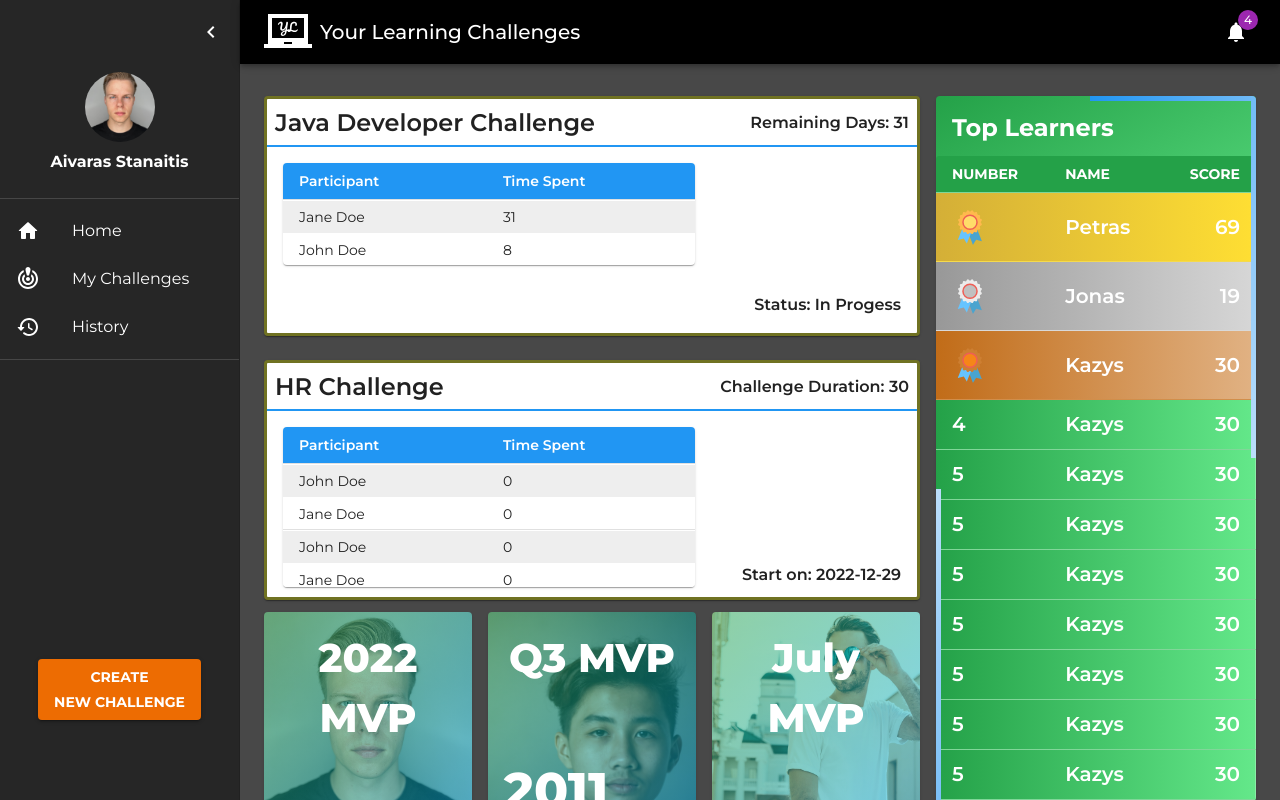
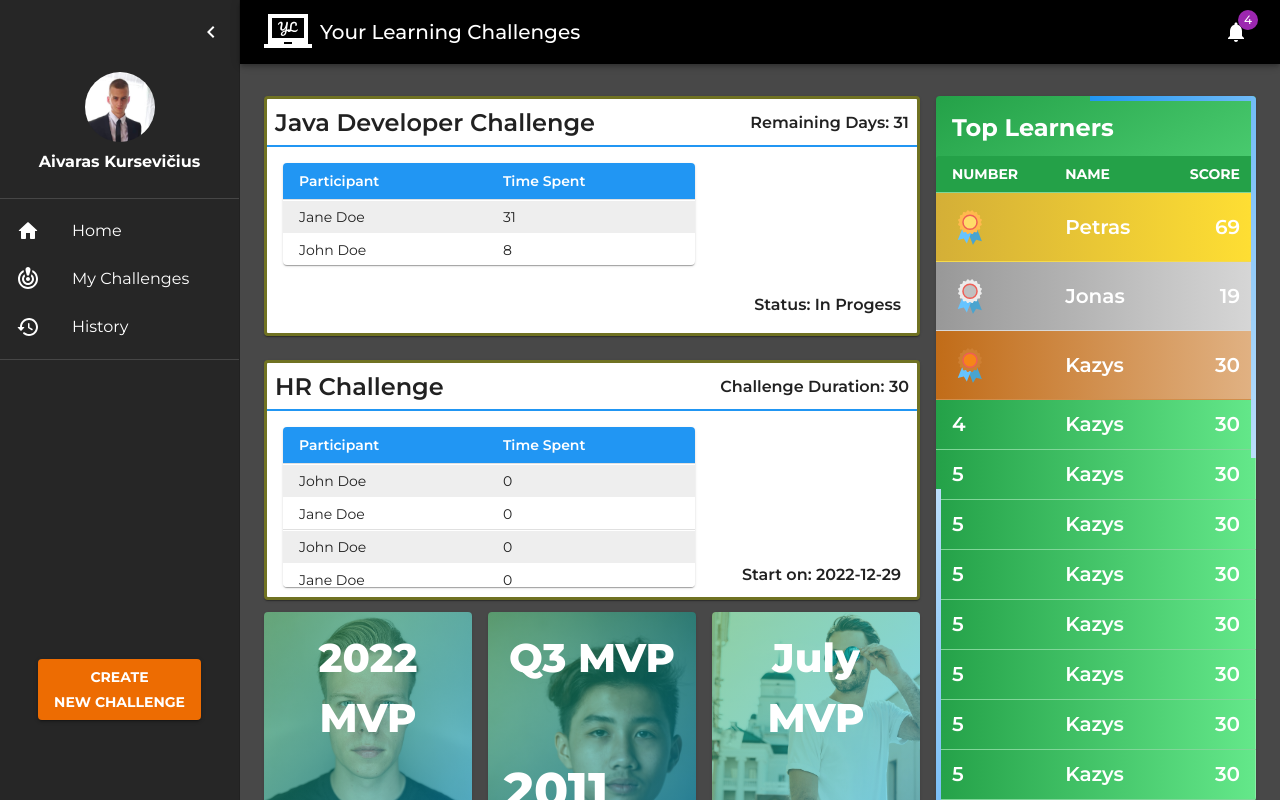
Before and after one commit to aivaraskurseviciusltu/HACKATHON2022, a React (Create React App) app in the folder my-app/: page / in a window 1280 px wide. Built offline with nearby package versions, Linux system fonts and the light colour scheme.

Commit message:
Aivaras K update

```diff
--- a/my-app/src/dashboard/UserInfo.js
+++ b/my-app/src/dashboard/UserInfo.js
@@ -1,12 +1,12 @@
 import { Avatar, Box, Typography } from '@mui/material'
-import UserImg from '../images/Aivaras.JPG'
+import UserImg from '../images/Aivaras.jpeg'
 
 const UserInfo = ({ display }) => {
 
     return (
         <Box display={display ? 'flex' : 'none'} sx={{ flexDirection: 'column', justifyContent: 'space-between', alignItems: 'center', mb: 3 }}>
             <Avatar alt="Aivaras" src={UserImg} sx={{ width: 70, height: 70, mt: 1 }} />
-            <Typography sx={{ mt: 1, fontWeight: 700 }}>Aivaras Stanaitis</Typography>
+            <Typography sx={{ mt: 1, fontWeight: 700 }}>Aivaras Kursevičius</Typography>
         </Box>
     )
 }
```
Also changed, not shown: my-app/src/images/Aivaras.jpeg (added), 1 other file (tests, documents, lock files or other folders).
